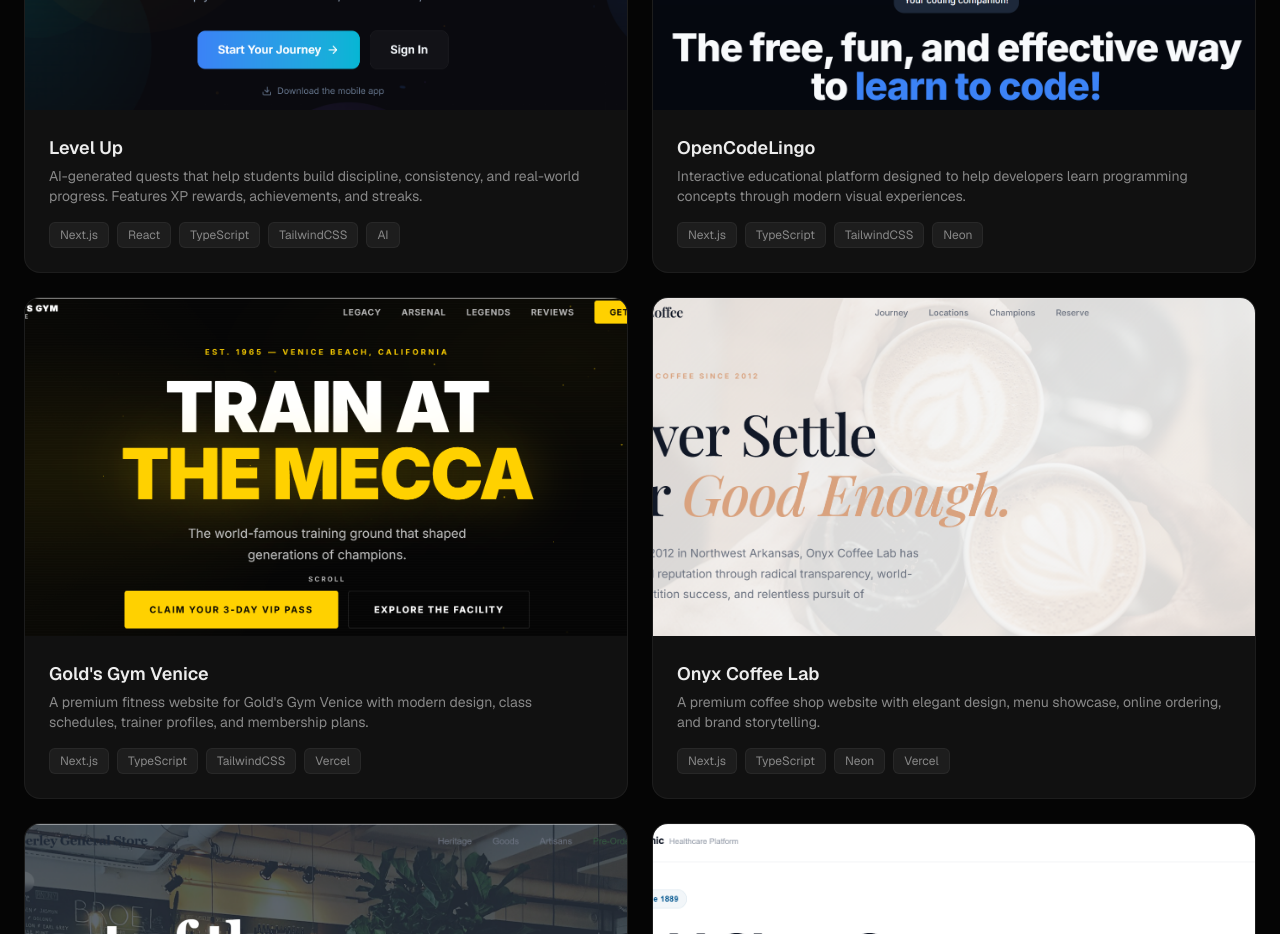
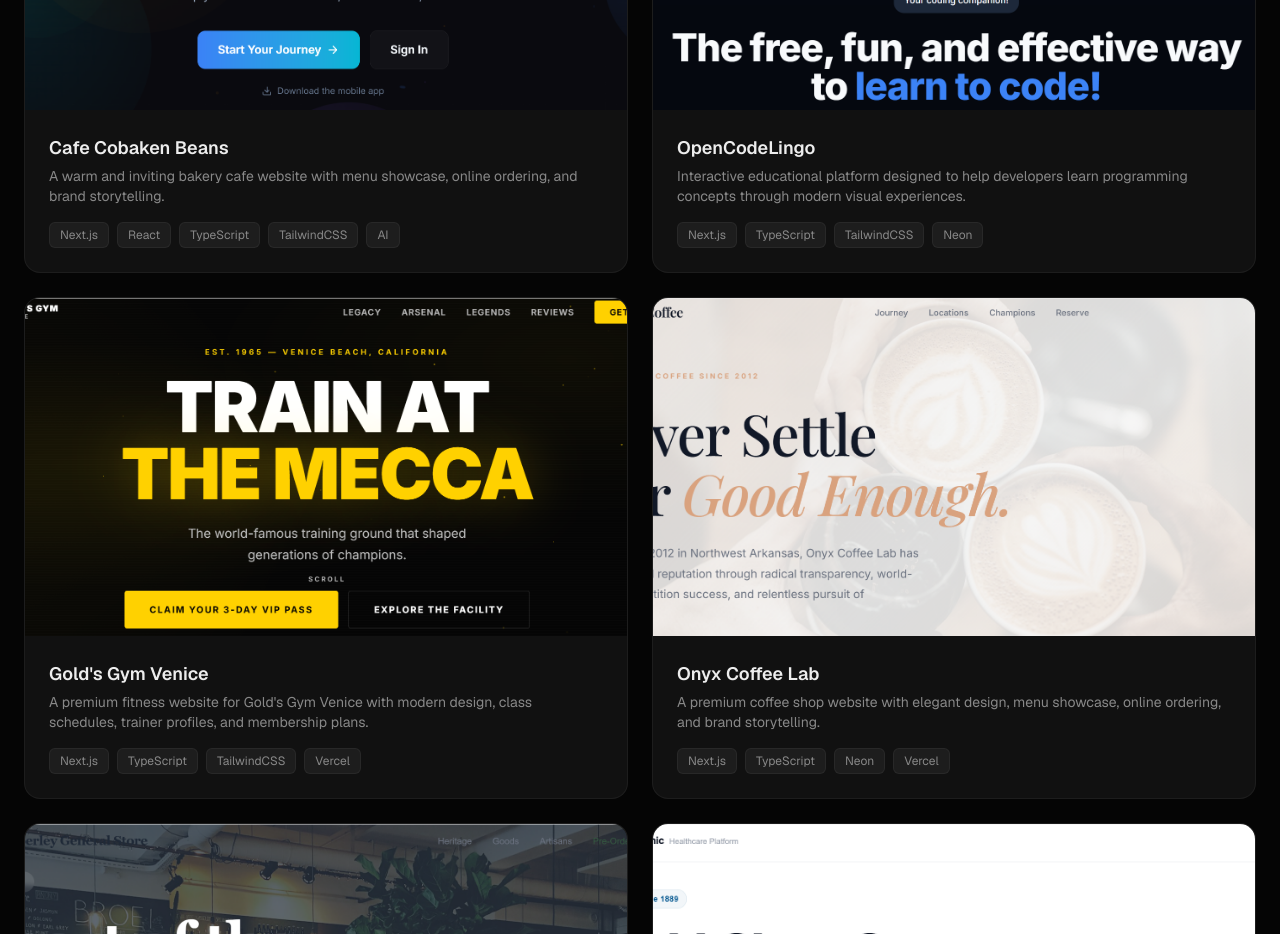
Before and after one commit to yuvraj001q/matrix-dopers, a Next.js app: page / in a window 1280 px wide. Shown: the part 1900-2834 px from the top of the page. Built offline with nearby package versions, Linux system fonts and the light colour scheme.

Commit message:
feat: replace Level Up with Cafe Cobaken Beans

```diff
--- a/src/components/Hero.tsx
+++ b/src/components/Hero.tsx
@@ -4,11 +4,11 @@
 
 const featuredProjects = [
   {
-    name: "Level Up",
-    category: "AI-Powered Gamified Productivity",
+    name: "Cafe Cobaken Beans",
+    category: "Bakery & Cafe Website",
     image: "/projects/levelup.png",
     color: "#00DBE9",
-    link: "https://level-up-theta-tawny.vercel.app/",
+    link: "https://cafecobakenbeans.netlify.app/",
   },
   {
     name: "OpenCodeLingo",
--- a/src/components/Projects.tsx
+++ b/src/components/Projects.tsx
@@ -4,15 +4,15 @@
 
 const projects = [
   {
-    name: "Level Up",
-    category: "AI-Powered Gamified Productivity",
+    name: "Cafe Cobaken Beans",
+    category: "Bakery & Cafe Website",
     description:
-      "AI-generated quests that help students build discipline, consistency, and real-world progress. Features XP rewards, achievements, and streaks.",
+      "A warm and inviting bakery cafe website with menu showcase, online ordering, and brand storytelling.",
     tech: ["Next.js", "React", "TypeScript", "TailwindCSS", "AI"],
     color: "#00DBE9",
-    initial: "L",
+    initial: "C",
     image: "/projects/levelup.png",
-    link: "https://level-up-theta-tawny.vercel.app/",
+    link: "https://cafecobakenbeans.netlify.app/",
   },
   {
     name: "OpenCodeLingo",
```
